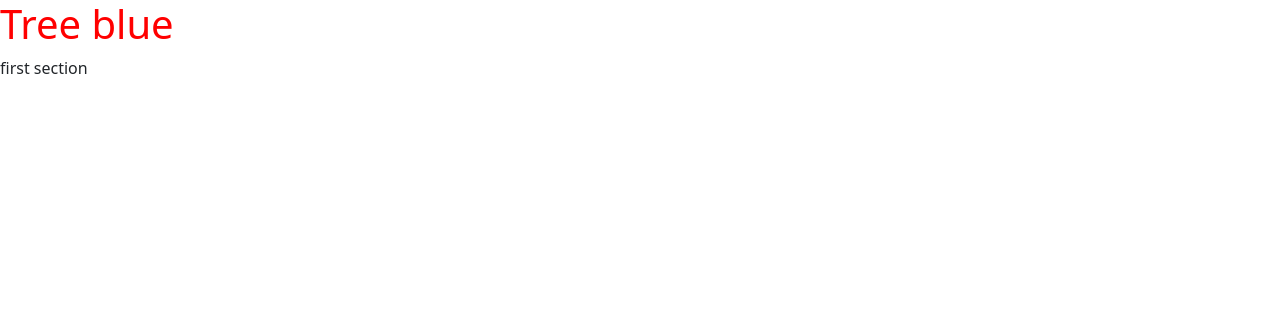
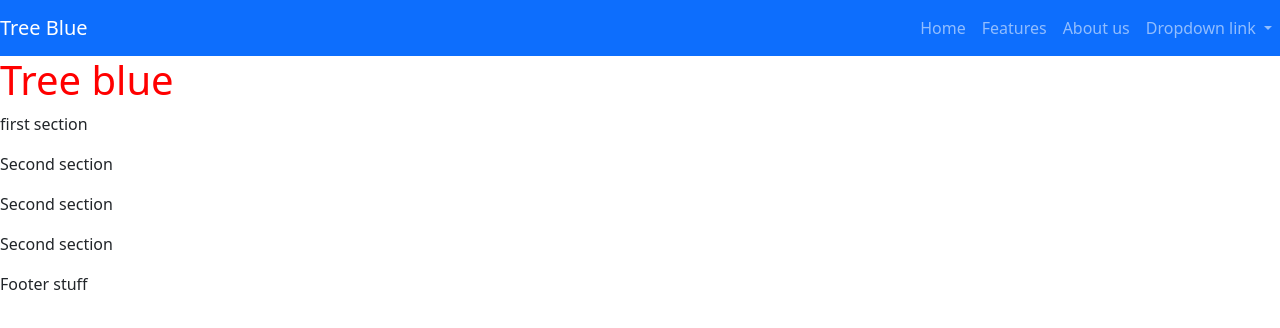
Before and after one commit to MazdaShahzadi/Keen_Learners_Website, a plain HTML site: page index.html in a window 1280 px wide. Drawn offline with nearby package versions, Linux system fonts and the light colour scheme.

Commit message:
added basic navbar

```diff
--- a/index.html
+++ b/index.html
@@ -8,9 +8,51 @@
 <link href="https://cdn.jsdelivr.net/npm/bootstrap@5.1.0/dist/css/bootstrap.min.css" rel="stylesheet" integrity="sha384-KyZXEAg3QhqLMpG8r+8fhAXLRk2vvoC2f3B09zVXn8CA5QIVfZOJ3BCsw2P0p/We" crossorigin="anonymous">
   </head>
   <body>
+
+  <nav class="navbar navbar-expand-lg navbar-dark bg-primary ">
+    <a class="navbar-brand" href="#">Tree Blue</a>
+    <button class="navbar-toggler" type="button" data-toggle="collapse" data-target="#navbarNavDropdown" aria-controls="navbarNavDropdown" aria-expanded="false" aria-label="Toggle navigation">
+      <span class="navbar-toggler-icon"></span>
+    </button>
+  <div class="collapse navbar-collapse" id="navbarNavDropdown">
+    <ul class="navbar-nav ms-auto">
+      <li class="nav-item active">
+        <a class="nav-link" href="#">Home</a>
+      </li>
+      <li class="nav-item">
+        <a class="nav-link" href="#">Features</a>
+      </li>
+      <li class="nav-item">
+        <a class="nav-link" href="#">About us</a>
+      </li>
+      <li class="nav-item dropdown">
+        <a class="nav-link dropdown-toggle" href="#" id="navbarDropdownMenuLink" data-toggle="dropdown" aria-haspopup="true" aria-expanded="false">
+          Dropdown link
+        </a>
+        <div class="dropdown-menu" aria-labelledby="navbarDropdownMenuLink">
+          <a class="dropdown-item" href="#">Action</a>
+          <a class="dropdown-item" href="#">Another action</a>
+          <a class="dropdown-item" href="#">Something else here</a>
+        </div>
+      </li>
+    </ul>
+  </div>
+</nav>
     <h1>Tree blue </h1>
     <div class="div1">
       <p>first section</p>
     </div>
+    <div class="div2">
+      <p>Second section</p>
+    </div>
+    <div class="div3">
+      <p>Second section</p>
+    </div>
+    <div class="div4">
+      <p>Second section</p>
+    </div>
+    <div>
+      <p>Footer stuff</p>
+    </div>
   </body>
 </html>
```
